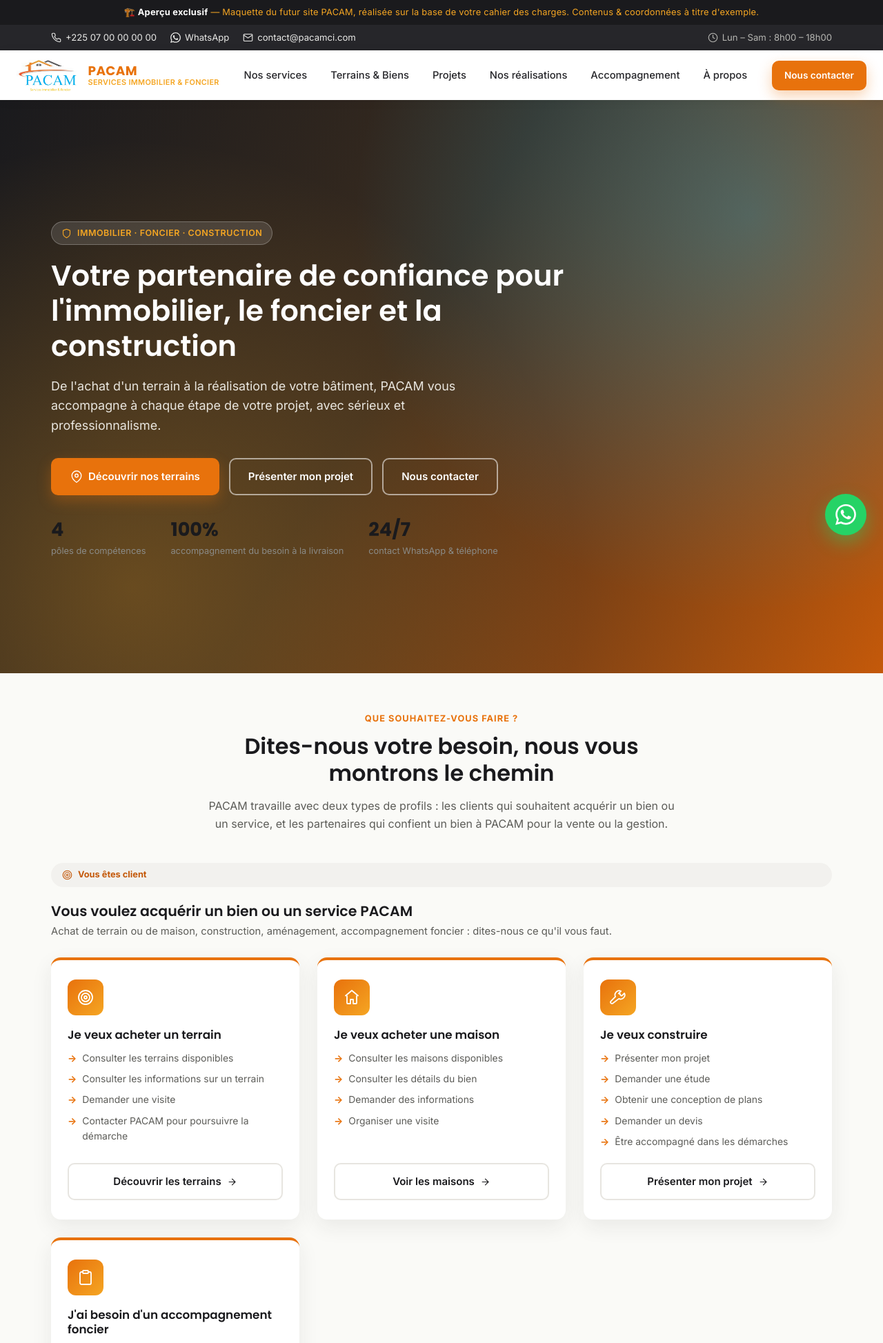
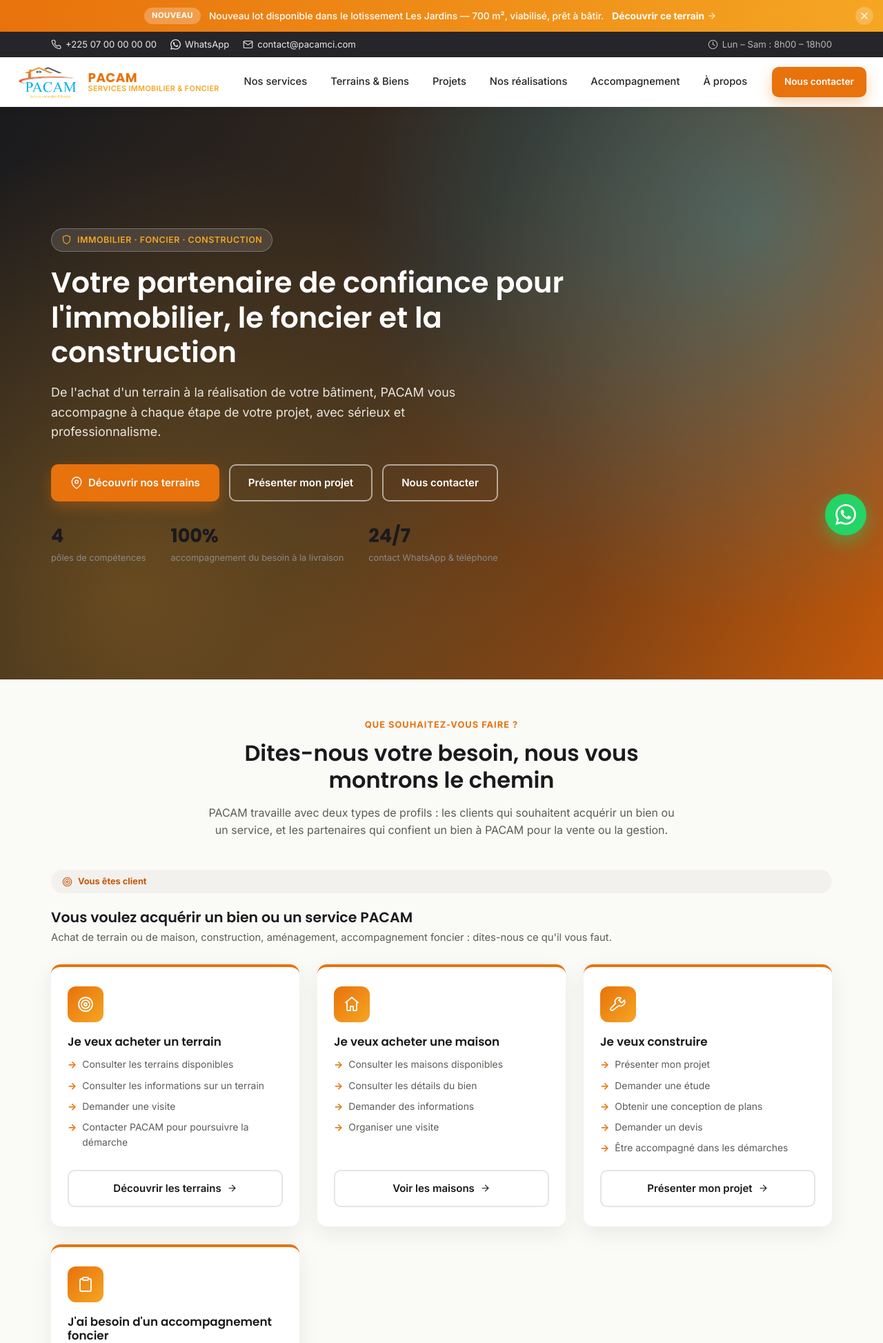
Before and after one commit to EHYUA-LABS/pacam-site, a PHP site: page / in a window 1280 px wide. Shown: the top 1947 px of the page at 69% size. Run offline with PHP 8.4, Linux system fonts and the light colour scheme.

Commit message:
maj 6 maquette

```diff
--- a/css/style.css
+++ b/css/style.css
@@ -41,16 +41,34 @@ ul{margin:0;padding:0;list-style:none;}
 .container{max-width:var(--maxw);margin:0 auto;padding:0 24px;}
 .icon{flex-shrink:0;}
 
-/* ---------- Bandeau maquette ---------- */
-.demo-banner{
-  background:var(--charcoal-2);
-  color:var(--gold);
-  text-align:center;
-  font-size:.8rem;
-  letter-spacing:.02em;
-  padding:8px 16px;
+/* ---------- Bandeau promotionnel (offres, nouveautés, opportunités) ---------- */
+.promo-bar{
+  background:linear-gradient(90deg, var(--orange), var(--gold));
+  color:#fff;
+  position:relative;
+  overflow:hidden;
+  max-height:80px;
+  transition:max-height .35s ease, opacity .3s ease, padding .35s ease;
+  padding:11px 50px 11px 18px;
 }
-.demo-banner strong{color:#fff;}
+.promo-bar.hidden{max-height:0;opacity:0;padding-top:0;padding-bottom:0;pointer-events:none;}
+.promo-bar-link{
+  display:flex;align-items:center;justify-content:center;gap:12px;flex-wrap:wrap;
+  color:#fff;text-align:center;max-width:var(--maxw);margin:0 auto;
+}
+.promo-bar-link:hover .promo-bar-cta{text-decoration:underline;}
+.promo-bar-badge{
+  background:rgba(255,255,255,.25);padding:3px 11px;border-radius:999px;
+  font-size:.7rem;font-weight:700;text-transform:uppercase;letter-spacing:.04em;flex-shrink:0;
+}
+.promo-bar-text{font-size:.86rem;font-weight:500;}
+.promo-bar-cta{font-size:.86rem;font-weight:700;display:inline-flex;align-items:center;gap:4px;white-space:nowrap;}
+.promo-bar-close{
+  position:absolute;right:14px;top:50%;transform:translateY(-50%);
+  background:rgba(255,255,255,.22);border:none;color:#fff;width:26px;height:26px;border-radius:50%;
+  display:flex;align-items:center;justify-content:center;cursor:pointer;transition:background .2s;flex-shrink:0;
+}
+.promo-bar-close:hover{background:rgba(255,255,255,.4);}
 
 /* ---------- Topbar ---------- */
 .topbar{
@@ -373,6 +391,10 @@ footer ul li a:hover{color:var(--gold);}
 }
 @media(max-width:760px){
   .topbar .topbar-hours{display:none;}
+  .promo-bar{max-height:130px;padding:10px 42px 10px 14px;}
+  .promo-bar-link{gap:6px;}
+  .promo-bar-text,.promo-bar-cta{font-size:.78rem;}
+  .promo-bar-close{right:10px;width:24px;height:24px;}
   nav.main-nav{
     position:fixed;top:0;right:-100%;height:100vh;width:78%;max-width:320px;background:#fff;
     flex-direction:column;align-items:flex-start;padding:90px 26px 26px;box-shadow:-10px 0 30px rgba(0,0,0,.12);
--- a/index.html
+++ b/index.html
@@ -19,7 +19,14 @@
 </head>
 <body>
 
-<div class="demo-banner">🏗️ <strong>Aperçu exclusif</strong> — Maquette du futur site PACAM, réalisée sur la base de votre cahier des charges. Contenus &amp; coordonnées à titre d'exemple.</div>
+<div class="promo-bar" id="promo-bar" data-promo-id="promo-2026-08-tr0185">
+  <a class="promo-bar-link" href="bien-detail.html?ref=TR-0185">
+    <span class="promo-bar-badge">Nouveau</span>
+    <span class="promo-bar-text">Nouveau lot disponible dans le lotissement Les Jardins — 700 m², viabilisé, prêt à bâtir.</span>
+    <span class="promo-bar-cta">Découvrir ce terrain <svg class="icon " width="14" height="14" viewBox="0 0 24 24" fill="none" stroke="currentColor" stroke-width="1.8" stroke-linecap="round" stroke-linejoin="round" aria-hidden="true"><line x1="5" y1="12" x2="19" y2="12"/><polyline points="12 5 19 12 12 19"/></svg></span>
+  </a>
+  <button class="promo-bar-close" type="button" data-close-promo aria-label="Fermer ce message"><svg class="icon " width="16" height="16" viewBox="0 0 24 24" fill="none" stroke="currentColor" stroke-width="1.8" stroke-linecap="round" stroke-linejoin="round" aria-hidden="true"><line x1="18" y1="6" x2="6" y2="18"/><line x1="6" y1="6" x2="18" y2="18"/></svg></button>
+</div>
 
 <div class="topbar">
   <div class="container">
--- a/js/script.js
+++ b/js/script.js
@@ -1,5 +1,25 @@
 
 document.addEventListener('DOMContentLoaded', function () {
+  // bandeau promotionnel : fermeture mémorisée (par annonce) + clic = navigation
+  var promoBar = document.getElementById('promo-bar');
+  if (promoBar) {
+    var promoId = promoBar.getAttribute('data-promo-id');
+    var dismissedId = null;
+    try { dismissedId = localStorage.getItem('pacam_promo_dismissed'); } catch (e) {}
+    if (dismissedId === promoId) {
+      promoBar.classList.add('hidden');
+    }
+    var promoClose = promoBar.querySelector('[data-close-promo]');
+    if (promoClose) {
+      promoClose.addEventListener('click', function (e) {
+        e.preventDefault();
+        e.stopPropagation();
+        promoBar.classList.add('hidden');
+        try { localStorage.setItem('pacam_promo_dismissed', promoId); } catch (err) {}
+      });
+    }
+  }
+
   // menu mobile
   var toggle = document.querySelector('.menu-toggle');
   var nav = document.querySelector('.main-nav');
```
Also changed, not shown: a-propos.html (+8 -1 lines), accompagnement.html (+8 -1 lines), bien-detail.html (+8 -1 lines), contact.html (+8 -1 lines), projets.html (+8 -1 lines), realisations.html (+8 -1 lines), services.html (+8 -1 lines), terrains-biens.html (+8 -1 lines), 1 other file.
